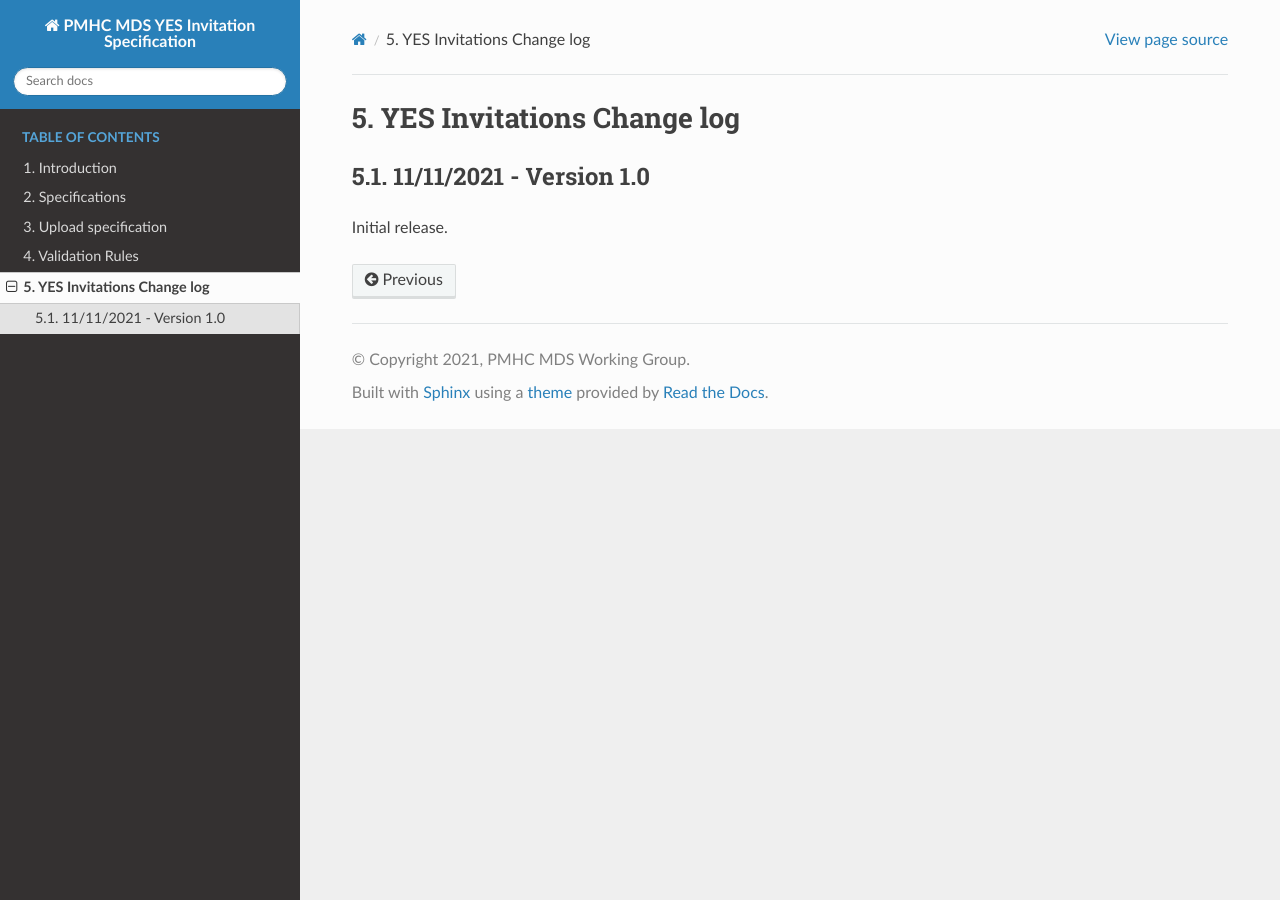
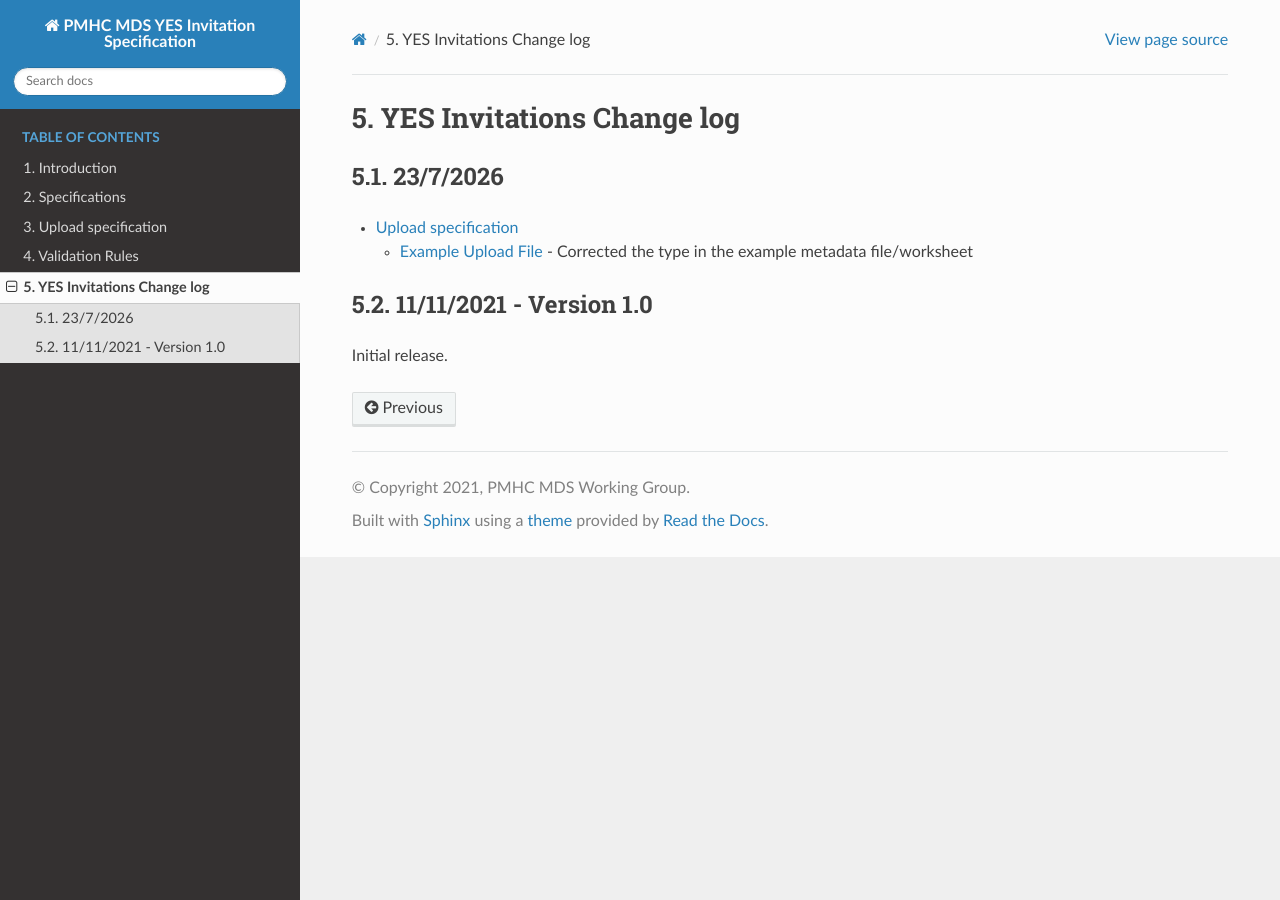
Before and after one commit to logicly-au/pmhc-spec-yes-invitation, a Sphinx documentation site: the page built from doc/change-log.rst, in a window 1280 px wide. Built offline with Sphinx 7.4.7 and the Read the Docs theme 3.1.0, drawn with Linux system fonts in a browser that asks for light colours; the version number could not be read and is left out.

Commit message:
Corrected the type in the example metadata file/worksheet

```diff
--- a/doc/_static/example-files/client-completed-treatment/metadata.csv
+++ b/doc/_static/example-files/client-completed-treatment/metadata.csv
@@ -1,3 +1,3 @@
 key,value
-type,omsss-invitations
+type,YES-INVITATION
 version,1
--- a/doc/change-log.rst
+++ b/doc/change-log.rst
@@ -3,6 +3,13 @@
 YES Invitations Change log
 ==========================
 
+23/7/2026
+---------
+
+* :ref:`upload_specification`
+
+  * :ref:`example-upload-file` - Corrected the type in the example metadata file/worksheet
+
 11/11/2021 - Version 1.0
 ------------------------
 
```
Also changed, not shown: 2 other files.
